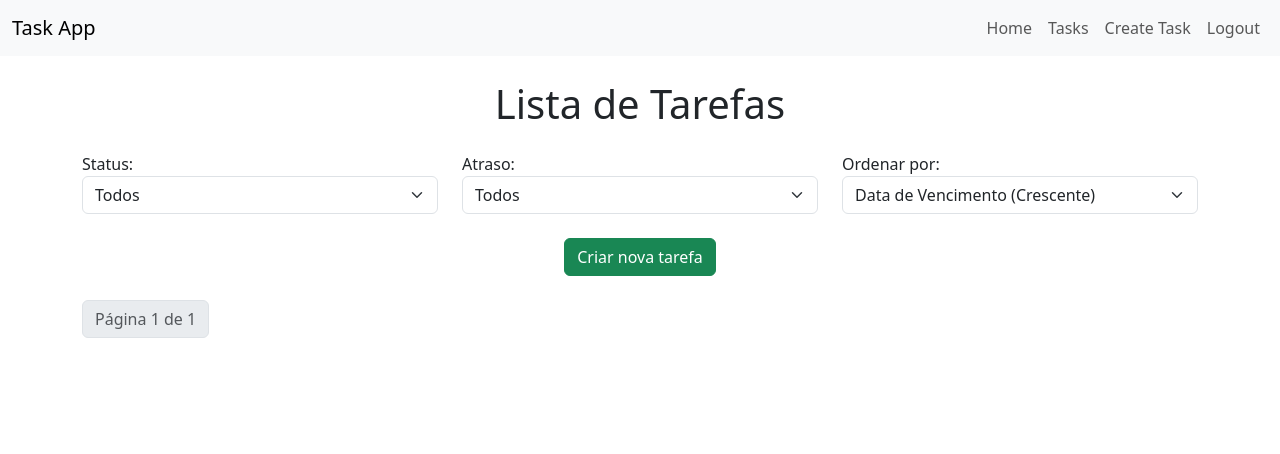
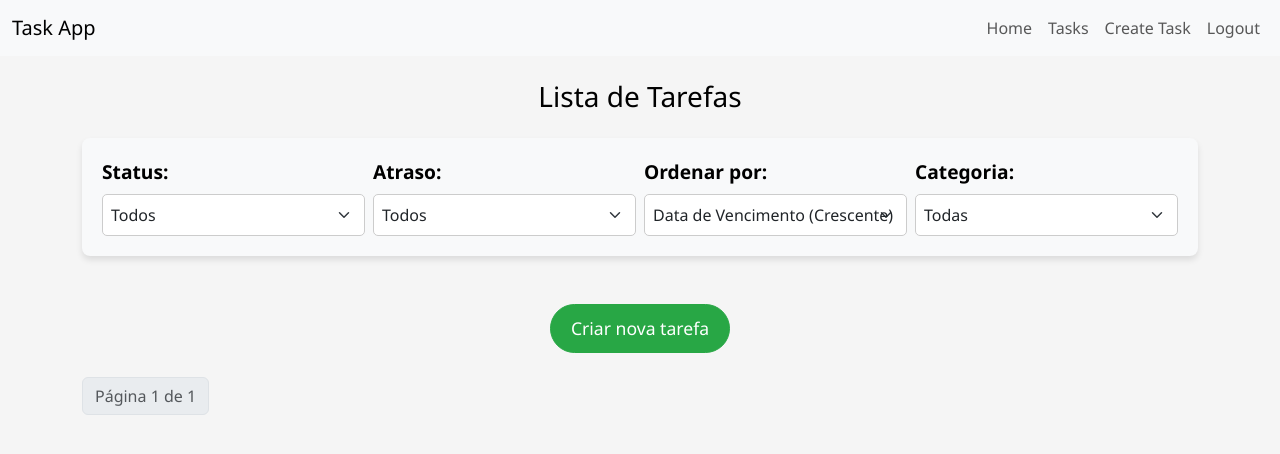
Before and after one commit to leolocatelli/Final-Project-Assessment-UCD, a Django app: page /tasks/ in a window 1280 px wide. Shown: the top 454 px of the page. Run offline with Django 5.2, Linux system fonts and the light colour scheme; the visitor is signed in with stand-in values (Sample User, id 1); data that the repository does not hold is empty; parts of the project's set-up code (start-up, migrations or seed data) failed here and were passed over.

Commit message:
category implemented, emojis bugs to fix

```diff
--- a/task_management/static/css/custom.css
+++ b/task_management/static/css/custom.css
@@ -1,26 +1,30 @@
-/* custom.css */
-
 /* Fundo geral */
 body {
-    background-color: #1d1f27; /* Cor de fundo escura */
-    color: #ffffff; /* Texto branco para contraste */
+    background-color: #f5f5f5; /* Fundo claro */
+    color: #000; /* Texto preto */
     font-family: 'Segoe UI', Tahoma, Geneva, Verdana, sans-serif;
 }
 
 /* Estilo dos cartões */
 .task-card {
-    background-color: #2c2f3e; /* Fundo dos cartões */
-    border: 1px solid #3a3e4d; /* Borda sutil */
+    background-color: #ffffff; /* Fundo branco dos cards */
+    border: 1px solid #e0e0e0; /* Borda sutil */
     border-radius: 10px;
     padding: 15px;
     margin-bottom: 15px;
-    box-shadow: 0 4px 6px rgba(0, 0, 0, 0.1);
-    color: #eaeaea;
+    box-shadow: 0 3px 6px rgba(0, 0, 0, 0.12), 0 3px 6px rgba(0, 0, 0, 0.19);
+    color: #333; /* Texto escuro */
     height: 250px; /* Altura fixa */
     width: 100%; /* Preenche a largura disponível */
     display: flex;
     flex-direction: column; /* Organização vertical */
     justify-content: space-between;
+    transition: transform 0.2s, box-shadow 0.2s;
+}
+
+.task-card:hover {
+    transform: translateY(-5px);
+    box-shadow: 0 5px 15px rgba(0, 0, 0, 0.25);
 }
 
 /* Títulos */
@@ -29,8 +33,10 @@ h2 {
 }
 
 /* Botões */
-.btn, .btn-primary, .btn-danger, .btn-success, .btn-secondary {
-    border-radius: 5px;
+.btn {
+    border-radius: 50px;
+    padding: 10px 20px;
+    font-size: 1.1rem;
     transition: background-color 0.3s, transform 0.2s;
 }
 
@@ -66,16 +93,9 @@ h2 {
     border-color: #545b62;
 }
 
-.btn {
-    border-radius: 50px;
-    padding: 10px 20px;
-    font-size: 1.1rem;
-}
-
 /* Links no card */
 .task-card a {
     text-decoration: none;
-    color: #4fc3f7; /* Azul claro para links */
 }
 
 .task-card a:hover {
@@ -84,9 +104,10 @@ h2 {
 
 /* Formulário de Filtros */
 .filters {
-    display: flex;
-    justify-content: space-between;
+    flex-wrap: wrap;
+    gap: 20px;
     background-color: #f8f9fa;
+    color: #000000;
     padding: 20px;
     border-radius: 8px;
     box-shadow: 0 4px 6px rgba(0, 0, 0, 0.1);
@@ -94,6 +115,7 @@ h2 {
 }
 
 .filters label {
+    color: #000000; /* Texto escuro para rótulos */
     font-weight: bold;
 }
 
--- a/task_management/templates/base.html
+++ b/task_management/templates/base.html
@@ -11,7 +11,8 @@
     <link href="https://cdn.jsdelivr.net/npm/bootstrap@5.3.0/dist/css/bootstrap.min.css" rel="stylesheet">
 
     <!-- Optional: seus próprios estilos -->
-    <link href="{% static 'css/styles.css' %}" rel="stylesheet">
+    <link href="{% static 'css/custom.css' %}" rel="stylesheet">
+
 </head>
 <body>
     <!-- Barra de Navegação -->
--- a/tasks/templates/tasks/delete_task.html
+++ b/tasks/templates/tasks/delete_task.html
@@ -2,7 +2,7 @@
 
 {% block content %}
   <div class="container mt-5">
-    <h2 class="text-center mb-4">Tem certeza de que deseja excluir a tarefa?</h2>
+    <h3 class="text-center mb-4">Tem certeza de que deseja excluir a tarefa?</h3>
 
     <div class="card">
       <div class="card-body">
--- a/tasks/templates/tasks/task_list.html
+++ b/tasks/templates/tasks/task_list.html
@@ -1,14 +1,14 @@
 {% extends 'base.html' %}
 
 {% block content %}
-    <h1 class="mb-4 text-center">Lista de Tarefas</h1>
+    <h3 class="mb-4 text-center">Lista de Tarefas</h3>
 
     <!-- Formulário de Filtros -->
     <form method="get" class="filters mb-4">
-        <div class="row">
+        <div class="row g-2">
             <!-- Filtro por Status -->
-            <div class="col-md-4">
-                <label for="status">Status:</label>
+            <div class="col-md-3">
+                <label for="status" class="form-label">Status:</label>
                 <select name="status" id="status" class="form-select" onchange="this.form.submit()">
                     <option value="">Todos</option>
                     <option value="completed" {% if request.GET.status == 'completed' %}selected{% endif %}>Concluídas</option>
@@ -17,8 +17,8 @@
             </div>
 
             <!-- Filtro por Atraso -->
-            <div class="col-md-4">
-                <label for="delay">Atraso:</label>
+            <div class="col-md-3">
+                <label for="delay" class="form-label">Atraso:</label>
                 <select name="delay" id="delay" class="form-select" onchange="this.form.submit()">
                     <option value="">Todos</option>
                     <option value="delayed" {% if request.GET.delay == 'delayed' %}selected{% endif %}>Atrasadas</option>
@@ -26,13 +26,26 @@
             </div>
 
             <!-- Ordenação -->
-            <div class="col-md-4">
-                <label for="sort">Ordenar por:</label>
+            <div class="col-md-3">
+                <label for="sort" class="form-label">Ordenar por:</label>
                 <select name="sort" id="sort" class="form-select" onchange="this.form.submit()">
                     <option value="due_date" {% if request.GET.sort == 'due_date' %}selected{% endif %}>Data de Vencimento (Crescente)</option>
                     <option value="-due_date" {% if request.GET.sort == '-due_date' %}selected{% endif %}>Data de Vencimento (Decrescente)</option>
                     <option value="title" {% if request.GET.sort == 'title' %}selected{% endif %}>Título (A-Z)</option>
                     <option value="-title" {% if request.GET.sort == '-title' %}selected{% endif %}>Título (Z-A)</option>
+                </select>
+            </div>
+
+            <!-- Filtro por Categoria -->
+            <div class="col-md-3">
+                <label for="category" class="form-label">Categoria:</label>
+                <select name="category" id="category" class="form-select" onchange="this.form.submit()">
+                    <option value="">Todas</option>
+                    {% for category in categories %}
+                        <option value="{{ category.id }}" {% if category.id|stringformat:"s" == selected_category %}selected{% endif %}>
+                            {{ category.name }}
+                        </option>
+                    {% endfor %}
                 </select>
             </div>
         </div>
@@ -42,16 +55,24 @@
     <div class="row row-cols-1 row-cols-md-3 g-4">
         {% for task in tasks %}
         <div class="col">
-                <div class="card h-100 task-card">
+            <div class="card h-100 task-card" style="background-color: {{ task.color }}; box-shadow: 0 4px 8px rgba(0, 0, 0, 0.15);">
                 <div class="card-body">
+                    <!-- Categoria com Emoji e Cor -->
+                    <div class="d-flex align-items-center mb-3">
+                        <div class="badge badge-category badge-category-{{ task.category.name|default:"uncategorized"|lower|slugify }}">
+                            <span class="me-2">{{ task.emoji }}</span>
+                            <strong>{{ task.category.name|default:"Uncategorized" }}</strong>
+                        </div>
+                    </div>
+
+
+                    <!-- Informações da Tarefa -->
                     <h5 class="card-title">{{ task.title }}</h5>
                     <p class="card-text">{{ task.description }}</p>
                     <p class="card-text">Data de Vencimento: {{ task.due_date }}</p>
-
                     {% if task.due_date < now %}
                         <p class="alert alert-warning p-2">Tarefa Atrasada!</p>
                     {% endif %}
-
                     <p class="card-text">Status:
                         {% if task.completed %}
                             <span class="badge bg-success">Concluída</span>
@@ -60,12 +81,17 @@
                         {% endif %}
                     </p>
                 </div>
+
+                <!-- Ações -->
                 <div class="card-footer d-flex justify-content-between">
                     <a href="{% url 'update_task' task.id %}" class="btn btn-primary btn-sm">Editar</a>
                     <a href="{% url 'delete_task' task.id %}" class="btn btn-danger btn-sm">Excluir</a>
                 </div>
             </div>
         </div>
+
+
+
         {% endfor %}
     </div>
 
--- a/tasks/views.py
+++ b/tasks/views.py
@@ -1,16 +1,50 @@
-from django.shortcuts import render, redirect, get_object_or_404, redirect
+from django.shortcuts import render, redirect, get_object_or_404
 from .models import Task, Category
 from .forms import TaskForm
 from django.contrib.auth.decorators import login_required
 from django.contrib import messages
 from django.utils import timezone
 from django.core.paginator import Paginator, EmptyPage, PageNotAnInteger
+from django.db.models import Count
 
+
+CATEGORY_EMOJIS_COLORS = {
+    "Uncategorized": {"emoji": "❓", "color": "#000000"},
+    "Urgent": {"emoji": "⚠️", "color": "#ff0000"},
+    "Hobbies": {"emoji": "🎨", "color": "#ff9800"},
+    "Family": {"emoji": "👨‍👩‍👧‍👦", "color": "#4a154b"},
+    "Travel": {"emoji": "✈️", "color": "#36c5f0"},
+    "Education": {"emoji": "📘", "color": "#ecb22e"},
+    "Shopping": {"emoji": "🛒", "color": "#8bc34a"},
+    "Finance": {"emoji": "💰", "color": "#2e7d32"},
+    "Health": {"emoji": "❤️", "color": "#e01e5a"},
+    "Personal": {"emoji": "🏡", "color": "#6d4c41"},
+    "Work": {"emoji": "💼", "color": "#2eb67d"},
+}
+
+# Lista de tarefas
+# Lista de tarefas
 @login_required
 def task_list(request):
-    tasks = Task.objects.filter(user=request.user)
+    tasks = Task.objects.filter(user=request.user).select_related('category')  # Otimiza carregamento
+    categories = Category.objects.annotate(task_count=Count('task'))  # Adiciona contagem de tarefas por categoria
 
-    # Filtros e ordenação (mantendo sua lógica anterior)
+    # Adicionar emojis e cores às tarefas
+    for task in tasks:
+        if task.category:  # Verifica se a tarefa tem uma categoria
+            category_name = task.category.name
+        else:
+            category_name = "Uncategorized"
+
+        # Garante que emoji e cor sempre sejam atribuídos
+        category_name = task.category.name if task.category else "Uncategorized"
+        task.emoji = CATEGORY_EMOJIS_COLORS.get(category_name, {}).get("emoji", "❓")
+        task.color = CATEGORY_EMOJIS_COLORS.get(category_name, {}).get("color", "#000000")
+
+        # Debug no terminal
+        print(f"Tarefa: {task.title}, Categoria: {category_name}, Emoji: {task.emoji}, Cor: {task.color}")
+
+    # Filtros e ordenação (mantém sua lógica anterior)
     status = request.GET.get('status')
     if status == 'completed':
         tasks = tasks.filter(completed=True)
@@ -21,13 +55,16 @@ def task_list(request):
     if delay == 'delayed':
         tasks = tasks.filter(due_date__lt=timezone.now())
 
+    selected_category = request.GET.get('category')
+    if selected_category:
+        tasks = tasks.filter(category_id=selected_category)
+
     sort = request.GET.get('sort', 'due_date')
     if sort in ['due_date', '-due_date', 'title', '-title']:
         tasks = tasks.order_by(sort)
 
-    # Paginação
-    paginator = Paginator(tasks, 6)  # Exibe 5 tarefas por página
-    page = request.GET.get('page')  # Obtém o número da página atual
+    paginator = Paginator(tasks, 6)
+    page = request.GET.get('page')
     try:
         tasks = paginator.page(page)
     except PageNotAnInteger:
@@ -36,65 +73,62 @@ def task_list(request):
         tasks = paginator.page(paginator.num_pages)
 
     now = timezone.now()
-    return render(request, 'tasks/task_list.html', {'tasks': tasks, 'now': now})
+    return render(request, 'tasks/task_list.html', {
+        'tasks': tasks,
+        'categories': categories,
+        'selected_category': selected_category,
+        'now': now,
+    })
 
 
+
+# Criar tarefa
 @login_required
 def create_task(request):
     if request.method == 'POST':
-        form = TaskForm(request.POST)  # Usando o formulário
+        form = TaskForm(request.POST)
         if form.is_valid():
             task = form.save(commit=False)
-            task.user = request.user  # Vinculando a tarefa ao usuário logado
+            task.user = request.user
             task.save()
-
-            # Verifica se a tarefa foi marcada como atrasada
             if task.is_delayed:
                 messages.warning(request, "A tarefa está atrasada!")
             else:
                 messages.success(request, "Tarefa criada com sucesso!")
-
-            return redirect('task_list')  # Redirecionando para a lista de tarefas
+            return redirect('task_list')
     else:
         form = TaskForm()
-    return render(request, 'tasks/create_task.html', {'form': form})
+    categories = Category.objects.all()
+    return render(request, 'tasks/create_task.html', {'form': form, 'categories': categories})
 
 @login_required
 def update_task(request, pk):
     task = get_object_or_404(Task, pk=pk)
     if request.method == 'POST':
-        title = request.POST['title']
-        description = request.POST['description']
-        due_date = request.POST.get('due_date')
-        completed = request.POST.get('completed')  # Verificando o status de concluída
+        form = TaskForm(request.POST, instance=task)
+        if form.is_valid():
+            form.save()
+            if task.is_delayed:
+                messages.warning(request, "A tarefa está atrasada!")
+            else:
+                messages.success(request, "Tarefa atualizada com sucesso!")
+            return redirect('task_list')
+    else:
+        form = TaskForm(instance=task)
+    categories = Category.objects.all()
+    return render(request, 'tasks/update_task.html', {
+        'form': form,
+        'categories': categories,
+        'task': task  # Certifique-se de passar o objeto `task` para o template
+    })
 
-        # Atualizando os campos
-        task.title = title
-        task.description = description
-        if due_date:
-            task.due_date = due_date
 
-        # Atualizando o campo de conclusão
-        if completed == 'on':  # Se o checkbox estiver marcado
-            task.completed = True
-        else:
-            task.completed = False
-
-        task.save()  # Salvando a tarefa
-
-        # Verifica se a tarefa foi marcada como atrasada
-        if task.is_delayed:
-            messages.warning(request, "A tarefa está atrasada!")
-        else:
-            messages.success(request, "Tarefa atualizada com sucesso!")
-
-        return redirect('task_list')
-    return render(request, 'tasks/update_task.html', {'task': task})
-
+# Deletar tarefa
 @login_required
 def delete_task(request, pk):
     task = get_object_or_404(Task, pk=pk)
-    if request.method == 'POST':  # Para confirmar a exclusão
-        task.delete()  # Excluindo a tarefa
-        return redirect('task_list')  # Redireciona para a lista de tarefas
+    if request.method == 'POST':
+        task.delete()
+        messages.success(request, "Tarefa excluída com sucesso!")
+        return redirect('task_list')
     return render(request, 'tasks/delete_task.html', {'task': task})
```
Also changed, not shown: other parts of task_management/static/css/custom.css (+70 -8 lines), tasks/templates/tasks/update_task.html (+15 -2 lines). Lines whose indentation alone changed are shown as unchanged.
